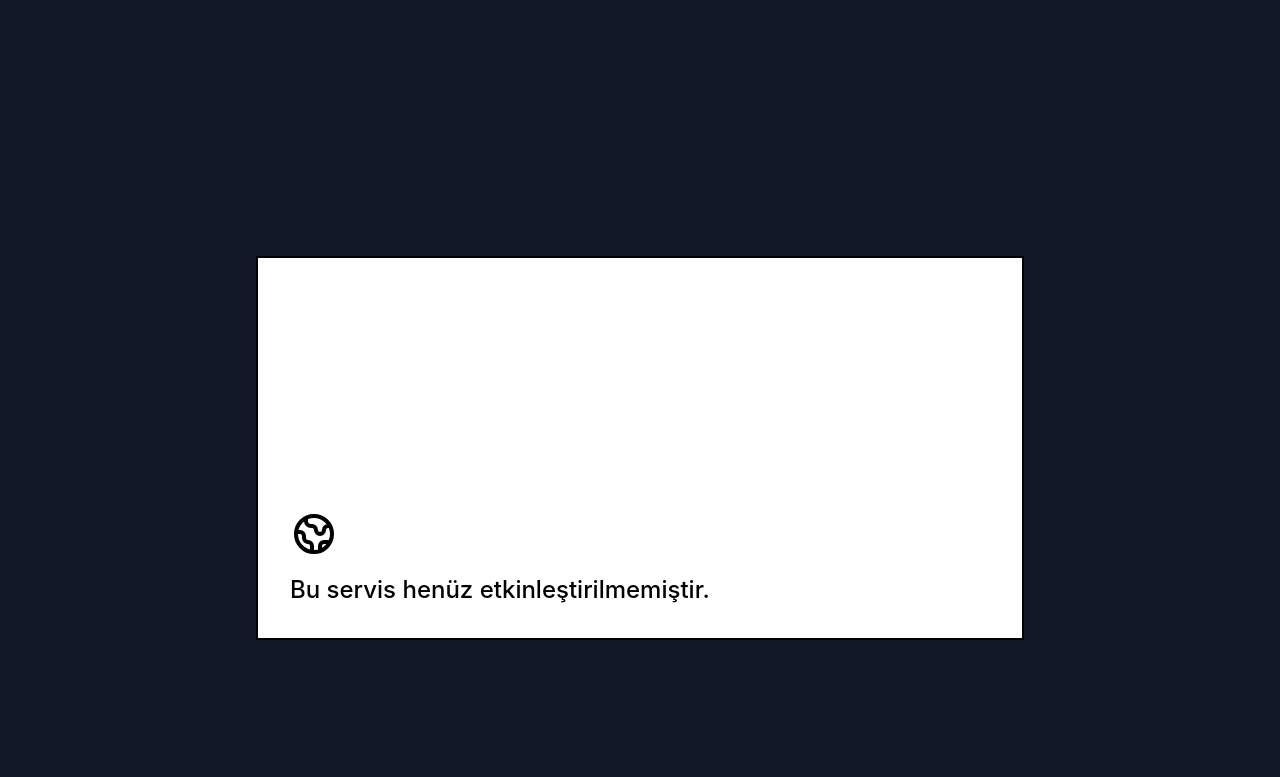
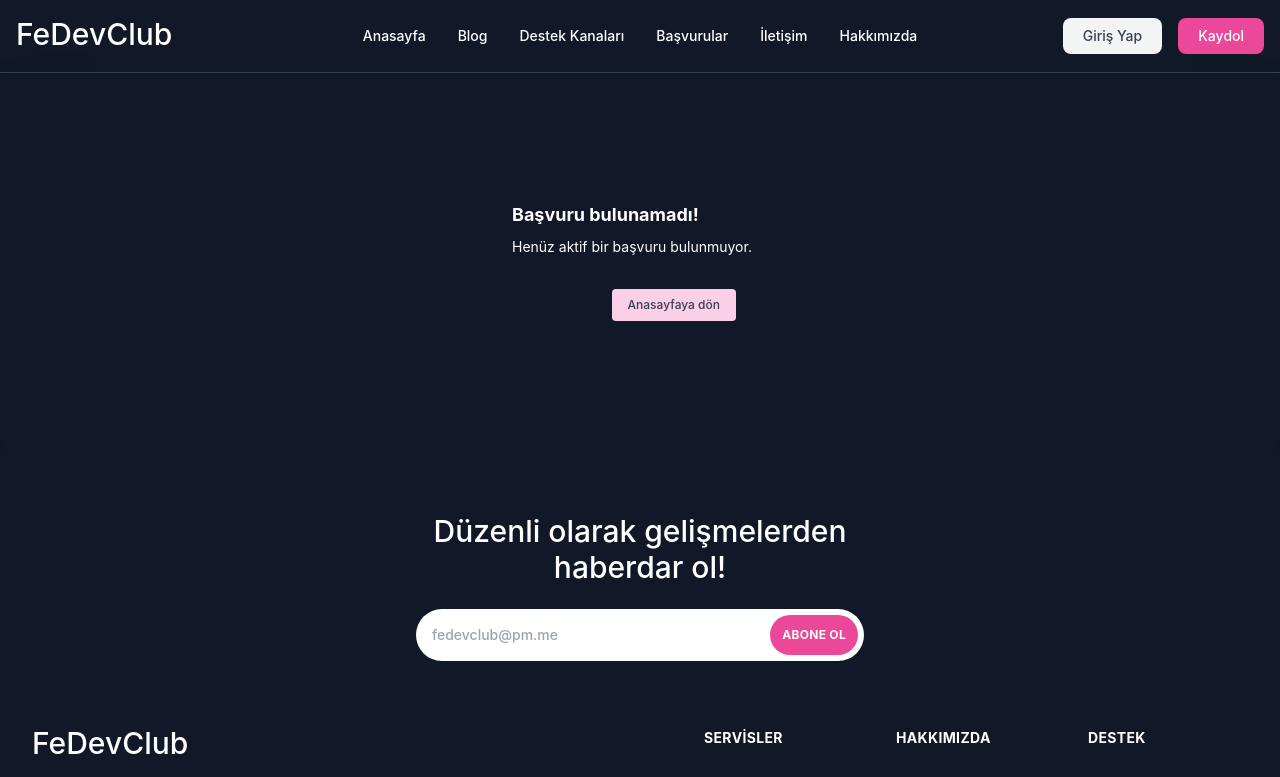
Before and after one commit to berkkaratas/devclub, a React (Create React App) app in the folder client/: page /applications in a window 1280 px wide. Shown: the top 777 px of the page. Built offline with nearby package versions, Linux system fonts and the light colour scheme.

Commit message:
applications page updated

```diff
--- a/client/src/components/Applications/index.js
+++ b/client/src/components/Applications/index.js
@@ -1,10 +1,24 @@
 import React from 'react'
-import PendingFeatures from '../WorkInProgress/PendingFeatures'
+import Header from '../Home/Header'
+import Footer from '../Home/Footer'
 
 export default function Applications() {
   return (
-    <div>
-      <PendingFeatures/>
+    <div class=" bg-gray-900">
+      <Header></Header>
+      <div class="mx-auto  px-64 py-32  text-white rounded-lg shadow-2xl">
+          <h2 class="ml-64 text-lg font-bold">Başvuru bulunamadı!</h2>
+
+          <p class="ml-64 mt-2 text-sm ">
+            Henüz aktif bir başvuru bulunmuyor.
+          </p>
+
+          <div class="flex items-center mr-72 justify-end mt-8 text-xs">
+            <button type="button" class="px-4 py-2 font-medium text-gray-700 rounded bg-pink-200">Anasayfaya dön</button>
+          </div>
+        </div>
+        <Footer></Footer>
+
     </div>
   )
 }
```
